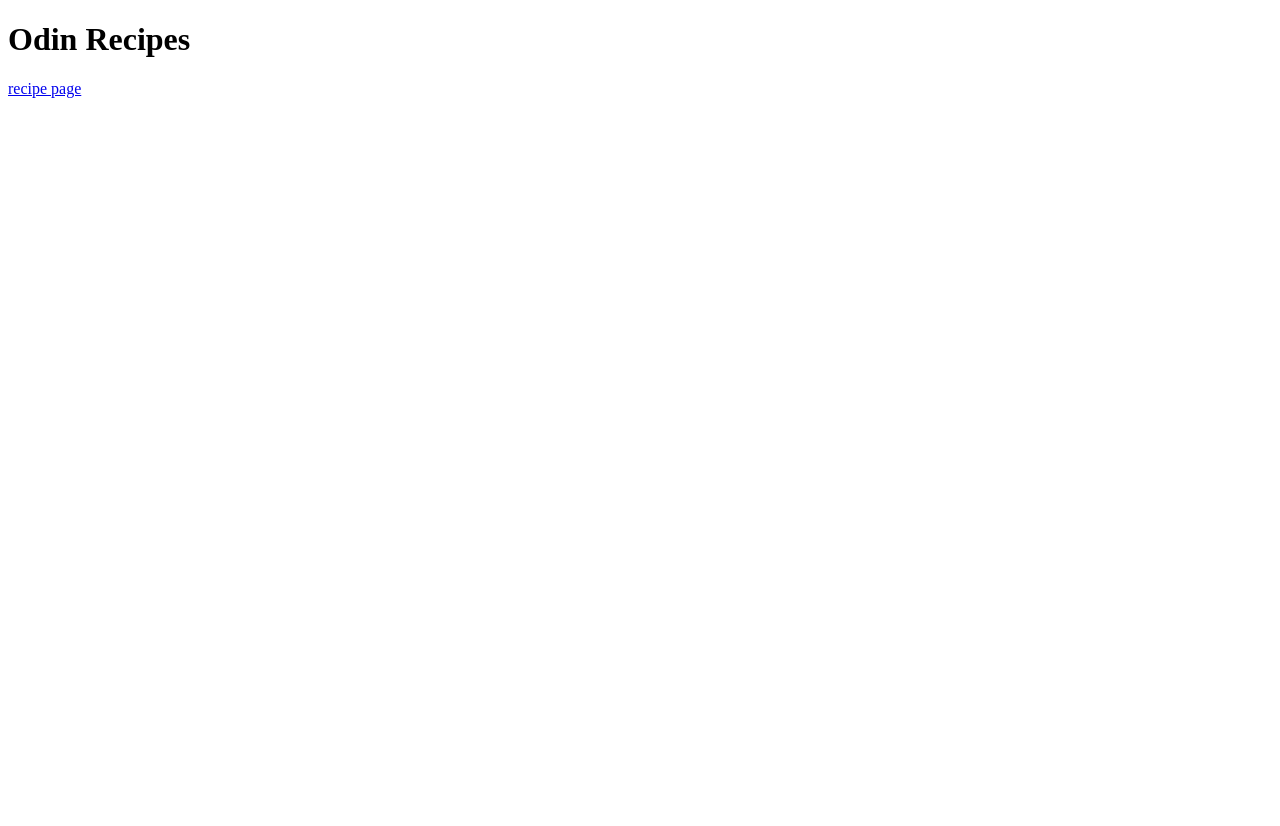
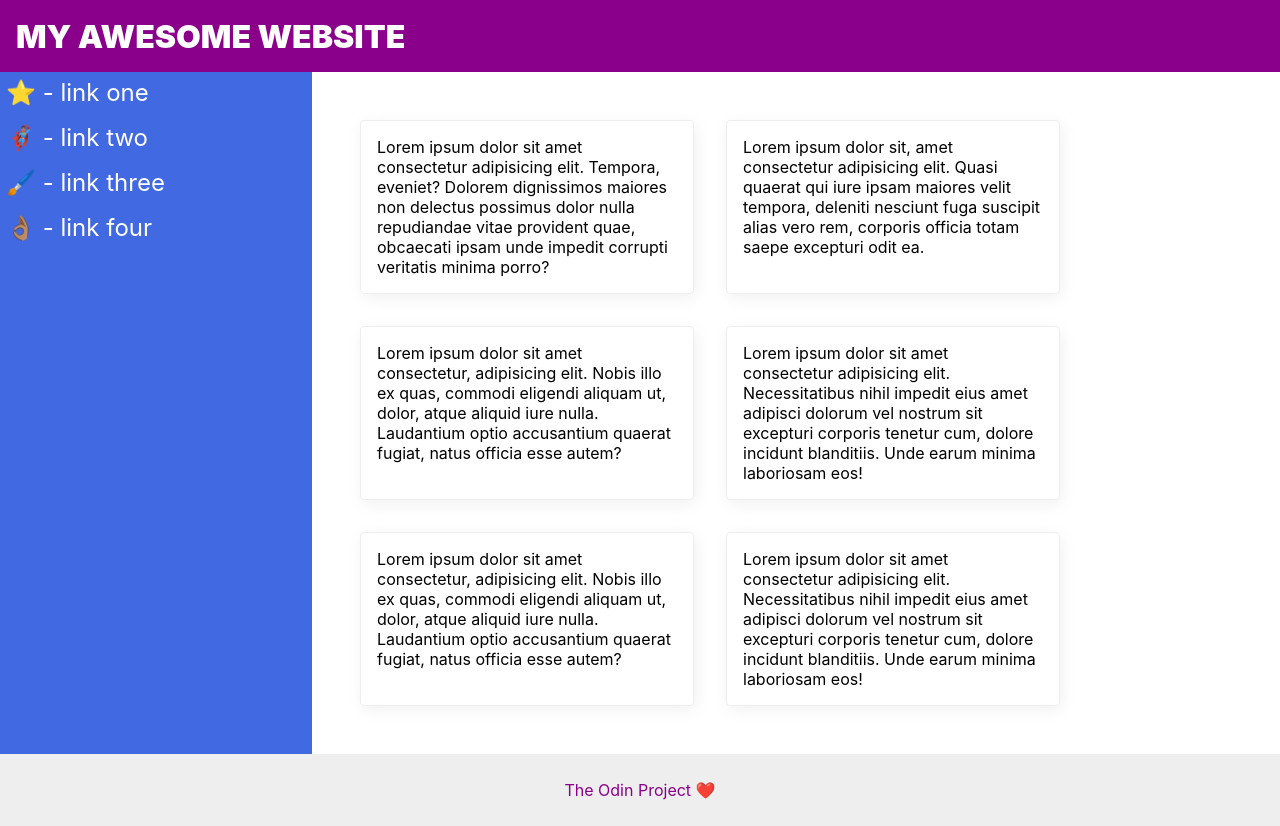
Before and after one commit to mmatloob/odin-recipes, a plain HTML site: page index.html in a window 1280 px wide. Before the commit the page ends 800 px from the top, so only its background shows below. Drawn offline with Linux system fonts and the light colour scheme.

Commit message:
New odin project, all just training

```diff
--- /dev/null
+++ b/css/style.css
@@ -0,0 +1,71 @@
+body {
+    font-family: -apple-system, BlinkMacSystemFont, 'Segoe UI', Roboto, Oxygen, Ubuntu, Cantarell, 'Open Sans', 'Helvetica Neue', sans-serif;
+    margin: 0;
+    min-height: 100vh;
+    display: flex;
+    flex-direction: column;
+  }
+
+  .header {
+    height: 72px;
+    background: darkmagenta;
+    color: white;
+    display: flex;
+    align-items: center;
+    padding: 0 16px;
+    font-size: 32px;
+    font-weight: 900;
+  }
+
+  .body{
+    display: flex;
+    flex: 1;
+  }
+
+
+  .footer {
+    height: 72px;
+    background: #eee;
+    color: darkmagenta;
+    display: flex;
+    justify-content: center;
+    align-items: center;
+  }
+
+  .sidebar {
+    width: 300px;
+    background: royalblue;
+    flex-shrink: 0;
+    padding: 6px;
+  }
+
+  ul{
+    list-style-type: none;
+    margin: 0;
+    padding: 0;
+  }
+
+  li{
+    margin-bottom: 16px;
+  }
+
+  a{
+    font-size: 24px;
+    color: white;
+    text-decoration: none;
+  }
+
+  .container{
+    display: flex;
+    flex-wrap: wrap;
+    padding: 32px;
+  }
+  .card {
+    border: 1px solid #eee;
+    box-shadow: 2px 4px 16px rgba(0,0,0,.06);
+    border-radius: 4px;
+    padding: 16px;
+    margin: 16px;
+    width: 300px;
+
+  }
--- a/index.html
+++ b/index.html
@@ -3,10 +3,47 @@
     <head>
         <meta charset="utf-8">
         <title>Home page</title>
+        <link rel="stylesheet" href="./css/style.css">
     </head>
 
     <body>
-        <H1>Odin Recipes</H1>
-        <a href="./recipes/recipes.html">recipe page</a>
+
+
+
+        <div class="header">
+            MY AWESOME WEBSITE
+          </div>
+
+          <div class="body">
+            <div class="sidebar">
+                <ul>
+                  <li><a href="#">⭐ - link one</a></li>
+                  <li><a href="#">🦸🏽‍♂️ - link two</a></li>
+                  <li><a href="#">🖌️ - link three</a></li>
+                  <li><a href="#">👌🏽 - link four</a></li>
+                </ul>
+            </div>
+
+            <div class="container">
+                <div class="card">Lorem ipsum dolor sit amet consectetur adipisicing elit. Tempora, eveniet? Dolorem dignissimos maiores non delectus possimus dolor nulla repudiandae vitae provident quae, obcaecati ipsam unde impedit corrupti veritatis minima porro?</div>
+                <div class="card">Lorem ipsum dolor sit, amet consectetur adipisicing elit. Quasi quaerat qui iure ipsam maiores velit tempora, deleniti nesciunt fuga suscipit alias vero rem, corporis officia totam saepe excepturi odit ea.</div>
+                <div class="card">Lorem ipsum dolor sit amet consectetur, adipisicing elit. Nobis illo ex quas, commodi eligendi aliquam ut, dolor, atque aliquid iure nulla. Laudantium optio accusantium quaerat fugiat, natus officia esse autem?</div>
+                <div class="card">Lorem ipsum dolor sit amet consectetur adipisicing elit. Necessitatibus nihil impedit eius amet adipisci dolorum vel nostrum sit excepturi corporis tenetur cum, dolore incidunt blanditiis. Unde earum minima laboriosam eos!</div>
+                <div class="card">Lorem ipsum dolor sit amet consectetur, adipisicing elit. Nobis illo ex quas, commodi eligendi aliquam ut, dolor, atque aliquid iure nulla. Laudantium optio accusantium quaerat fugiat, natus officia esse autem?</div>
+                <div class="card">Lorem ipsum dolor sit amet consectetur adipisicing elit. Necessitatibus nihil impedit eius amet adipisci dolorum vel nostrum sit excepturi corporis tenetur cum, dolore incidunt blanditiis. Unde earum minima laboriosam eos!</div>
+
+            </div>
+
+          </div>
+
+          <div class="footer">
+            The Odin Project ❤️
+          </div>
+
+
+
+
+
+
     </body>
 </html>
```
Also changed, not shown: recipes/pancakes.html (+4 -1 lines), recipes/rice.html (+1 -1 lines), images/logo.png (added), images/one.jpeg (added), images/three.jpg (renamed from images/rice.jpg), images/two.jpeg (added), 1 other file.
